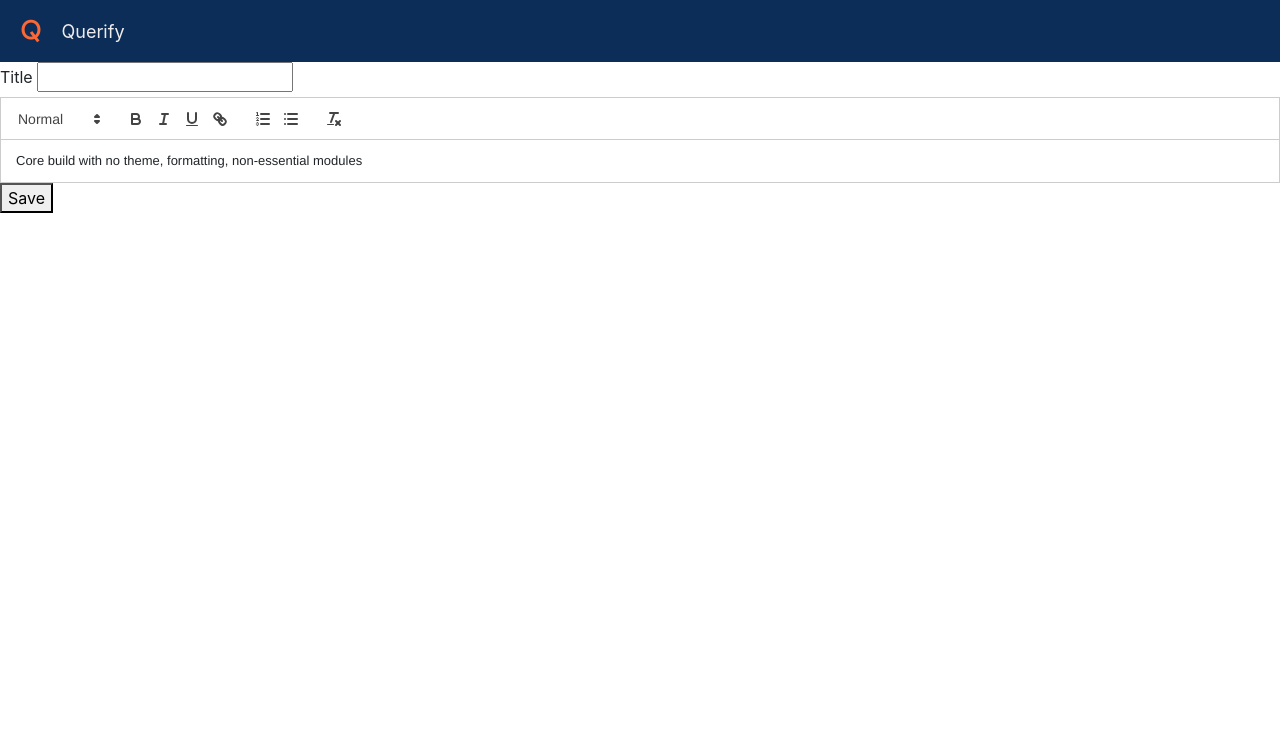
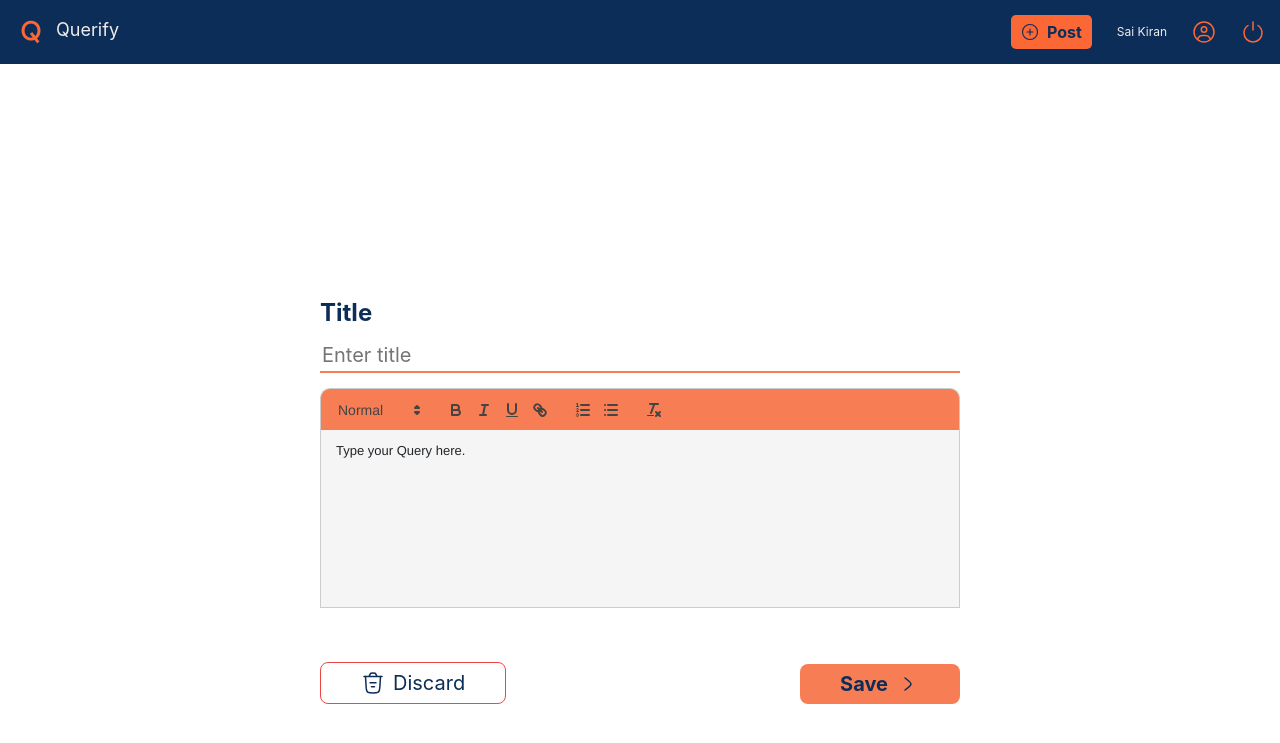
Before and after one commit to saikiran-patro/Querify, a Flask app: page /post in a window 1280 px wide. Shown: the top 743 px of the page. Run offline with Flask 3, Linux system fonts and the light colour scheme; a user stored in the database is signed in; some libraries are stand-ins or nearby versions.

Commit message:
Implemented Post UI

```diff
--- a/Website/auth.py
+++ b/Website/auth.py
@@ -74,7 +74,7 @@ def login():
             if check_password_hash(user.password,password):
                login_user(user,remember=True)
                print(current_user)
-               return redirect(url_for('views.home',message="Login Successful", category=True ))
+               return redirect(url_for('views.home',message="Login Successful", category=True, username=current_user.firstName ))
             else:
                return render_template('login.html', message='Invalid Password, try again', category=False)
         else:
@@ -82,7 +82,7 @@ def login():
            return render_template('login.html', message='User not found', category=False)
     else:
        if current_user.is_authenticated:
-          return redirect(url_for('views.home',message="Login Successful", category=True ))
+          return redirect(url_for('views.home',message="Login Successful", category=True,username=current_user.firstName ))
        else:
           return render_template('Login.html')
 
@@ -124,7 +124,7 @@ def signup():
             db.session.add(new_user)
             db.session.commit()
             login_user(new_user,remember=True)
-            return redirect(url_for('views.home',message="Account created successfully!", category=True ))
+            return redirect(url_for('views.home',message="Account created successfully!", category=True,username=current_user.firstName ))
           #return render_template('Signup.html', message="Account created successfully!", category=True )
 
     return render_template('Signup.html', text="testing")
--- a/Website/static/Css/styles.css
+++ b/Website/static/Css/styles.css
@@ -11,15 +11,15 @@ body{
 }
 .hide{
 
-    display:none;
+    display:none !important;
 
 }
 .visibleFlex{
-    display:flex;
+    display:flex !important;
 
 }
 .visibleBlock{
-    display: block;
+    display: block !important;
 }
 /* Navigation Container */
 
@@ -122,3 +122,166 @@ body{
         top: 5%;
     }
 }
+
+/* Home and Posts styling */
+
+.containerHome{
+    width: 100%;
+    display: flex;
+    flex-direction: column;
+    justify-content: center;
+    align-items: center;
+    gap: 20px;
+    margin-top: 20px
+}
+.postContainer{
+    border: 2px solid black;
+    padding: 20px;
+    border-radius: 20px;
+    width: 50%;
+    background-color: #EEEDEB;
+}
+.postHeader{
+    display: flex;
+    justify-content: flex-start;
+    align-items: center;
+    gap: 8px;
+}
+.postContent{
+    margin-top: 15px;
+}
+.postActions{
+    display: flex;
+    flex-direction: row;
+    justify-content: flex-start;
+    align-items: center;
+    gap: 5px;
+}
+.postActions img{
+    width:24px;
+}
+h2{
+    font-size:24px !important;
+}
+
+/* Create a post section */
+
+#title{
+
+    margin-bottom: 15px;
+    width: 100%;
+    border: none;
+    border-bottom: 2px solid #f77d54;
+    outline: none;
+    font-size: 20px;
+    font-weight: 400;
+}
+.editorContainer{
+    width: 50%;
+    margin: 0px auto;
+    display: flex;
+    flex-direction: column;
+    justify-content: center;
+    align-items: center;
+    height: 80vh;
+    position:relative;
+}
+.postFormContainer{
+    width: 100%;
+}
+#saveFormButton{
+    position: absolute;
+    bottom: 0px;
+    right: 0px;
+    padding: 5px 40px;
+    font-size: 20px;
+    border: none;
+    outline: none;
+    border-radius: 8px;
+    background: #f77d54 ;
+    font-weight: bold;
+    cursor: pointer;
+    color: #0C2D57;
+    display: flex;
+    justify-content: center;
+    align-items: center;
+    gap: 8px;
+}
+#discardFormButton{
+    position: absolute;
+    bottom: 0px;
+    left: 0px;
+    padding: 5px 40px;
+    font-size: 20px;
+    outline: none;
+    border-radius: 8px;
+    border: 1px solid #EC4646;
+    background-color: transparent;
+    font-weight: 400;
+    color: #0C2D57;
+    cursor: pointer;
+    display: flex;
+    justify-content: center;
+    align-items: center;
+    gap: 8px;
+    transition: .5s ease;
+}
+#editFormButton{
+
+    position: absolute;
+    bottom: 0px;
+    left: 0px;
+    padding: 5px 40px;
+    font-size: 20px;
+    outline: none;
+    border-radius: 8px;
+    border: 1px solid #FCDC2A;
+    background-color: transparent;
+    font-weight: 400;
+    color: #0C2D57;
+    cursor: pointer;
+    display: flex;
+    justify-content: center;
+    align-items: center;
+    gap: 8px;
+    transition: .5s ease;
+}
+#submitButton{
+    position: absolute;
+    bottom: 0px;
+    right: 0px;
+    padding: 5px 40px;
+    font-size: 20px;
+    border: none;
+    outline: none;
+    border-radius: 8px;
+    background: #D9EDBF ;
+    font-weight: bold;
+    cursor: pointer;
+    color: #0C2D57;
+    display: flex;
+    justify-content: center;
+    align-items: center;
+    gap: 8px;
+
+}
+#discardFormButton:hover{
+
+    background-color: #ED6663;
+}
+#editFormButton:hover{
+    background-color: #F7F6BB;
+}
+/* styling toolbar */
+.ql-toolbar{
+
+    background: #f77d54 !important;
+    border-radius: 10px !important;
+    border-bottom: none !important;
+    border-bottom-left-radius: 0px !important;
+    border-bottom-right-radius: 0px !important;
+
+}
+.ql-container{
+    background: #F6F5F5;
+}
--- a/Website/templates/Post.html
+++ b/Website/templates/Post.html
@@ -21,31 +21,46 @@
 <body>
 
     <header>
-         <nav style="background:#0C2D57; padding: 15px;color:#EFECEC;display: flex;justify-content:left;align-items:center;gap:5px;">
-            <img src="{{ url_for('static', filename='Images/Logo.png') }}" alt="Querify Logo"/>&nbsp;
-            <span style="font-size: 18px;;">Querify</span>
-         </nav>
+      <nav class="navContainer" >
+        <div class="leftHeader">
+          <img src="{{ url_for('static', filename='Images/Logo.png') }}" alt="Querify Logo"/>&nbsp;
+          <span style="font-size: 18px;;">Querify</span>
+        </div>
+        <div class="rightHeader">
+          <button class="postButton" onclick="window.location.href='/post'"><img src="{{ url_for('static', filename='Images/Post.svg')}}"/>Post</button>
+          <span style="font-size:12px">Sai Kiran</span>
+
+          <img src="{{ url_for('static', filename='Images/UserIcon.svg')}}" alt="User Icon"/>
+          <img  class="logoutButton" alt="Logout" src="{{ url_for('static', filename='Images/Poweroff.svg')}}" onclick="window.location.href='/logout'"/>
+
+        </div>
+
+
+      </nav>
     </header>
 
-   <div class="postContainer">
+   <div class="editorContainer">
 
      <form  method="POST" class="postFormContainer">
 
-        <label>
+        <label style="font-size: 24px;color:#0C2D57;font-weight: bold;;" for="title">
             Title
-        </label>
-        <input type="text" name="title"  />
+        </label><br>
+        <input id="title" type="text" name="title" placeholder="Enter title" required />
 
-         <input id="editorContent" type="hidden" value='' name="editor" />
+        <input id="editorContent" type="hidden" value='' name="editor" />
 
         <div id="editor">
-            <p>Core build with no theme, formatting, non-essential modules</p>
+            <p>Type your Query here.</p>
         </div>
 
-         <input id="submitButton" class="hide" type="submit" value="Submit" />
+         <button type="submit" id="submitButton" class="hide" >Submit<img src="{{ url_for('static', filename='Images/Submit.svg') }}" ></button>
+         <!-- <input id="submitButton" class="hide" type="submit" value="Submit" /><img src="{{ url_for('static', filename='Images/Save.svg') }}" > -->
      </form>
-     <button onclick="save()">Save</button>
-   </div>
+     <button id="saveFormButton" onclick="save()">Save<img src="{{ url_for('static', filename='Images/Save.svg') }}" ></button>
+     <button id="discardFormButton" onclick="window.location.href='/'" ><img src="{{ url_for('static', filename='Images/Discard.svg') }}" > Discard</button>
+     <button id="editFormButton" onclick="edit()" class="hide" ><img src="{{ url_for('static', filename='Images/Edit.svg') }}" > Edit</button>
+    </div>
 
     <div class="errorPopUp">
       <div class="errorMessage" >The message</div>
@@ -90,11 +105,29 @@ else if(category=='True'){
 
   function save(){
 
-    const editorContent=document.querySelector('#editorContent');
-    editorContent.value=document.querySelector('#editor').firstElementChild.innerHTML;
-    console.log(editorContent.value)
-    document.querySelector('#submitButton').setAttribute('class','visibleBlock')
 
+    const editorContentElement=document.querySelector('#editorContent');
+    const editorContent=document.querySelector('#editor').firstElementChild.innerHTML;
+
+    if(editorContent === '<p>Type your Query here.</p>'){
+
+      alert('Please enter your query/content.')
+      return;
+    }
+    editorContentElement.value=document.querySelector('#editor').firstElementChild.innerHTML;
+    document.querySelector('#editFormButton').setAttribute('class','visibleFlex')
+    document.querySelector('#submitButton').setAttribute('class','visibleFlex')
+    document.querySelector('#saveFormButton').setAttribute('class','hide')
+    document.querySelector('#discardFormButton').setAttribute('class','hide')
+    document.querySelector('.ql-editor').setAttribute('contenteditable','false')
+
+  }
+  function edit(){
+    document.querySelector('#submitButton').setAttribute('class','hide')
+    document.querySelector('#editFormButton').setAttribute('class','hide')
+    document.querySelector('#saveFormButton').setAttribute('class','visibleFlex')
+    document.querySelector('#discardFormButton').setAttribute('class','visibleFlex')
+    document.querySelector('.ql-editor').setAttribute('contenteditable','true')
 
 
   }
--- a/Website/views.py
+++ b/Website/views.py
@@ -17,6 +17,15 @@ def home():
         serverCategory=request.args.get('category')
 
         return render_template('Home.html',message=serverMessage, category=serverCategory)
+
+def delete_all_posts():
+    # Delete all posts using query.delete()
+    db.session.query(Post).delete()
+
+    # Commit the changes to the database
+    db.session.commit()
+    print("All posts deleted successfully!")
+
 @views.route('/post', methods=['POST','GET'])
 @login_required
 def post():
@@ -28,6 +37,7 @@ def post():
         new_post=Post(userId=current_user.id, title=title,content=editorContent)
         db.session.add(new_post)
         db.session.commit()
+        #delete_all_posts()
 
 
         return redirect(url_for('views.home',message="Post Successful", category=True ))
```
Also changed, not shown: Website/templates/Home.html (+16 -6 lines), Website/database.db (deleted), Website/static/Images/Comment.svg (added), Website/static/Images/Discard.svg (added), Website/static/Images/Edit.svg (added), Website/static/Images/Save.svg (added), Website/static/Images/Submit.svg (added), Website/static/Images/User.svg (added), Website/static/Images/heartRed.svg (added), Website/static/Images/heartWhite.svg (added), instance/database.db.
